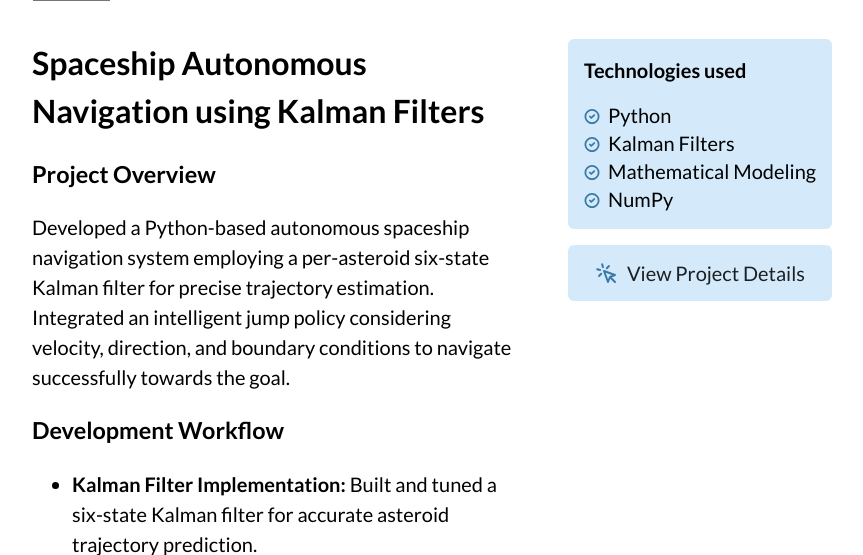
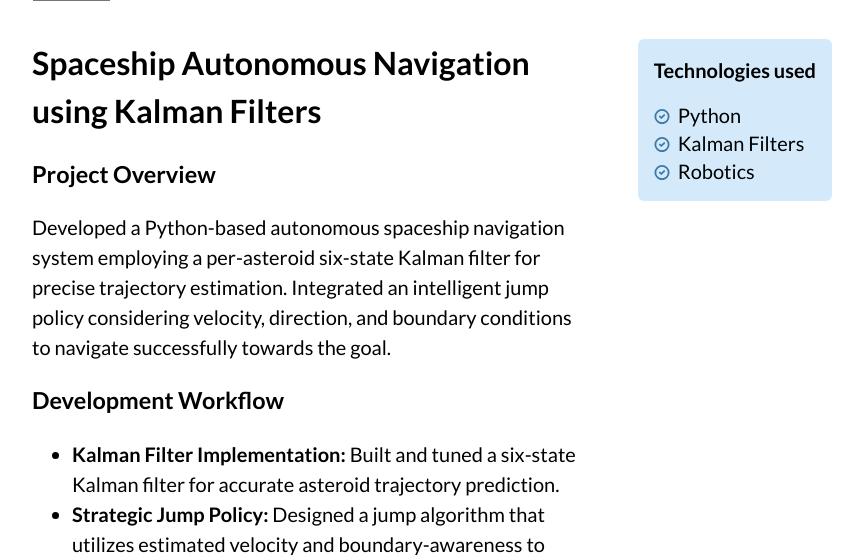
Before and after one commit to jjoshualleung/portfolio, a Flask app: page /projects/autonomous-spaceship-navigation in a window 1280 px wide. Shown: the part 589-1144 px from the top of the page, without its empty margins (208-1071 px from the left). Run offline with Flask 3, Linux system fonts and the light colour scheme.

Commit message:
Comment out production button

```diff
--- a/templates/project_autonomous-spaceship-navigation.html
+++ b/templates/project_autonomous-spaceship-navigation.html
@@ -71,15 +71,14 @@ function changeVideo() {
                         <ul class="technology-list" style="list-style: none; padding: 0; line-height: 1.75rem;">
                             <li class="technology-list__item">Python</li>
                             <li class="technology-list__item">Kalman Filters</li>
-                            <li class="technology-list__item">Mathematical Modeling</li>
-                            <li class="technology-list__item">NumPy</li>
+                            <li class="technology-list__item">Robotics</li>
                         </ul>
                     </article>
 
-                    <a class="cta" href="{{ project['prod'] }}">
-                        <img class="cta__icon" src="{{ url_for('static', filename='img/pointer.svg') }}">
-                        View Project Details
-                    </a>
+{#                    <a class="cta" href="{{ project['prod'] }}">#}
+{#                        <img class="cta__icon" src="{{ url_for('static', filename='img/pointer.svg') }}">#}
+{#                        View Project Details#}
+{#                    </a>#}
                 </section>
             </article>
         </div>
```
